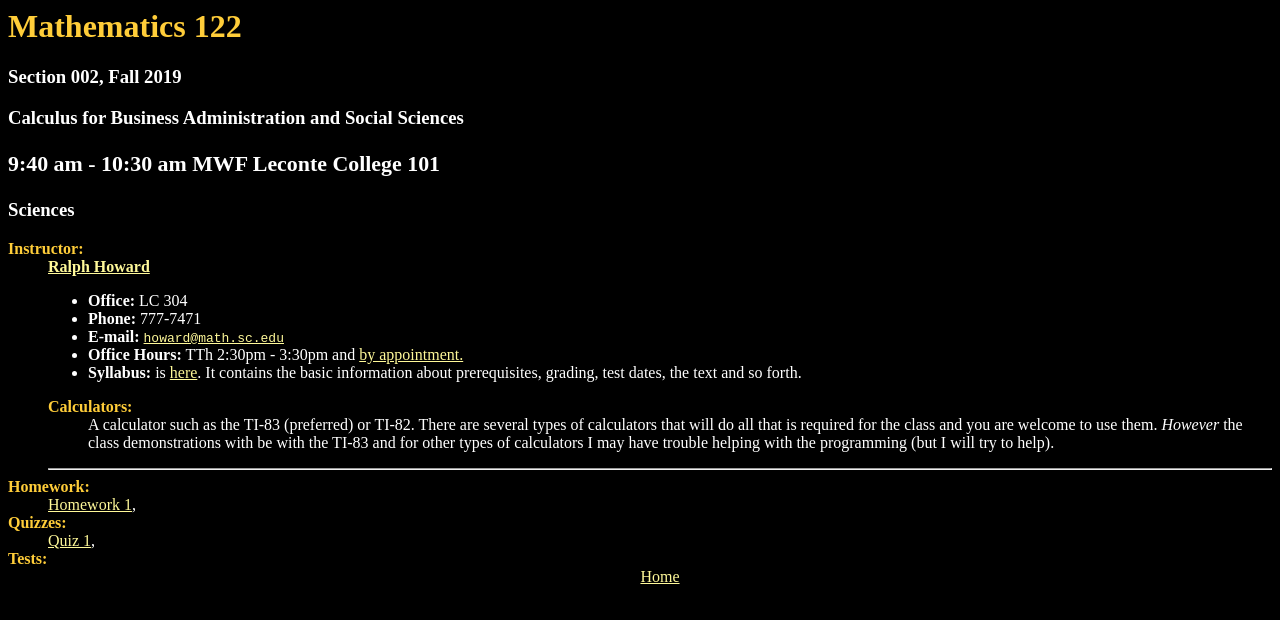
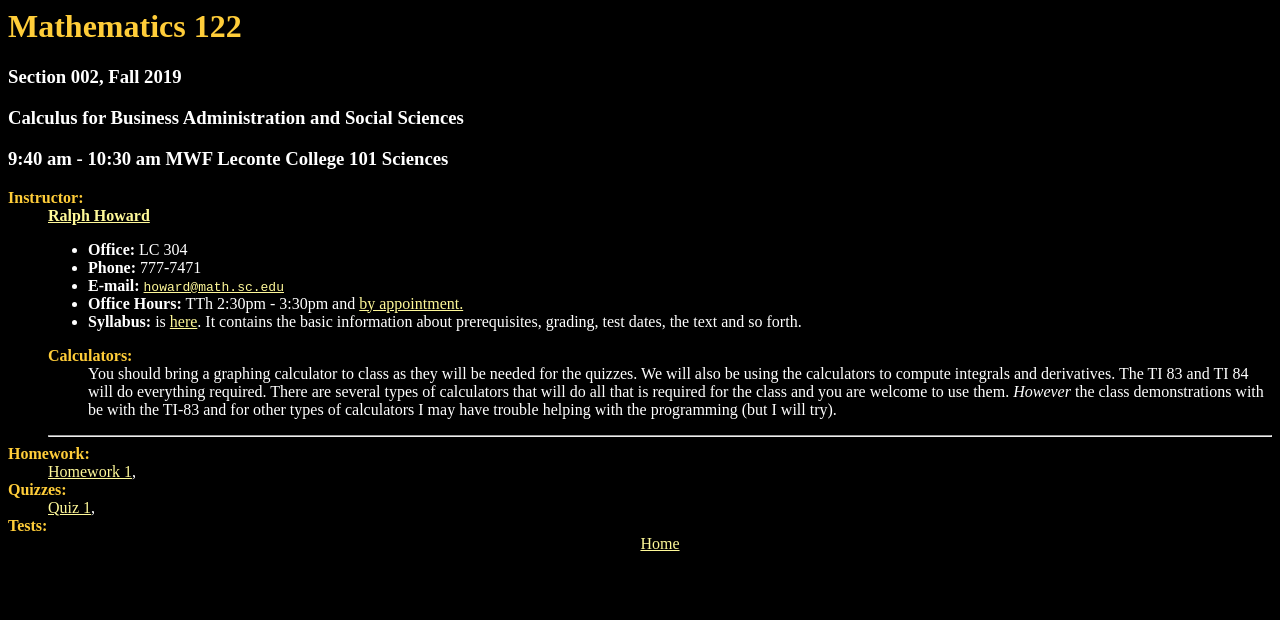
Before and after one commit to RalphHoward/RalphHoward.github.io, a plain HTML site: page Classes/Fall2019/122/index.html in a window 1280 px wide. Drawn offline with Linux system fonts and the light colour scheme.

Commit message:
Updated and added files files

```diff
--- a/Classes/Fall2019/122/index.html
+++ b/Classes/Fall2019/122/index.html
@@ -10,10 +10,9 @@
 
 
 <H1> <FONT COLOR="#FFCD39">Mathematics 122</FONT></H1>
-<H3> Section 002, Fall 2019</H2>
-<H3> Calculus for Business Administration and Social Sciences <H/>
-<h3> 	9:40 am - 10:30 am MWF Leconte College 101 </h3>
-Sciences </H3>
+<H3> Section 002, Fall 2019</H3>
+<H3> Calculus for Business Administration and Social Sciences </H3>
+<H3> 9:40 am - 10:30 am MWF Leconte College 101 Sciences </H3>
 
 <DT><strong><FONT COLOR="#FFCD39">  Instructor: </FONT> </strong><BR>
 <DD> <a href="http://www.math.sc.edu/~howard/">
@@ -33,12 +32,15 @@ Sciences </H3>
 <DL>
 
 <DT><strong><FONT COLOR="#FFCD39"> Calculators: </FONT></strong><BR>
-<DD> A calculator such as the TI-83 (preferred) or TI-82.  There are
+<DD>  You should bring a graphing calculator to class as they will be needed
+for the quizzes.  We will also be using the calculators to compute integrals
+and derivatives.  The TI 83 and TI 84 will do everything required.
+ There are
 several types of calculators that will do all that is required for the
 class and you are welcome to use them.  <i>However</i> the class
 demonstrations with be with the TI-83 and for other types of
 calculators I may have trouble helping with the programming (but I
-will try to help).
+will try).
 </DL>
 
 
```
Also changed, not shown: 2 other files.
